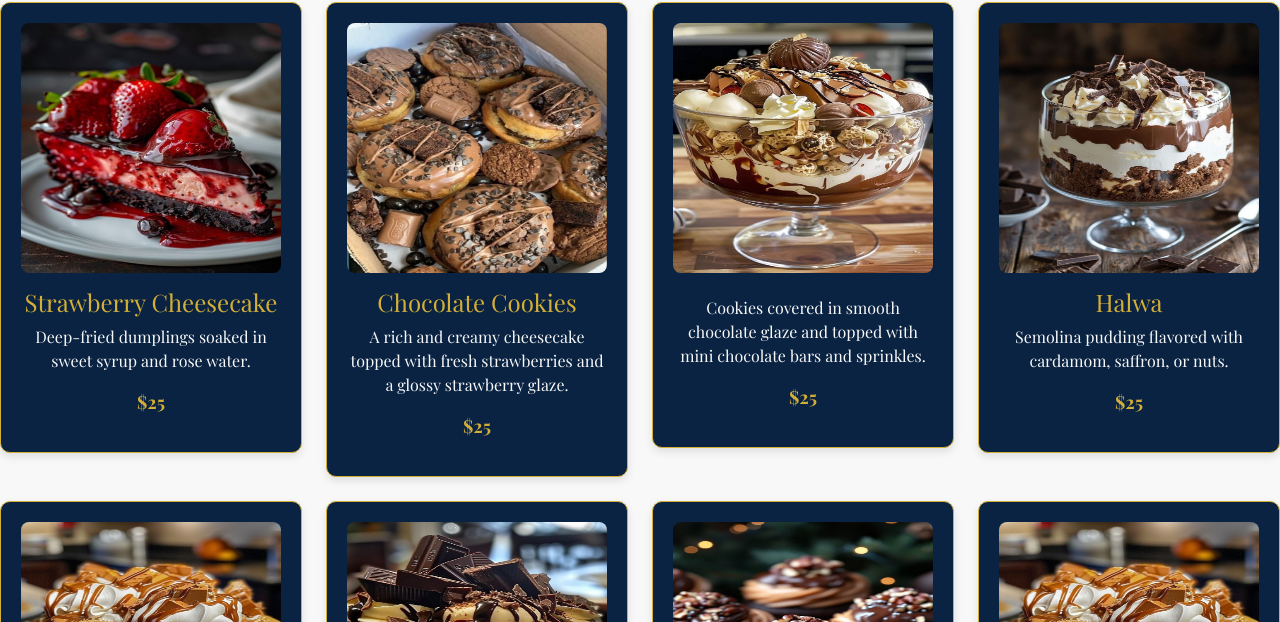
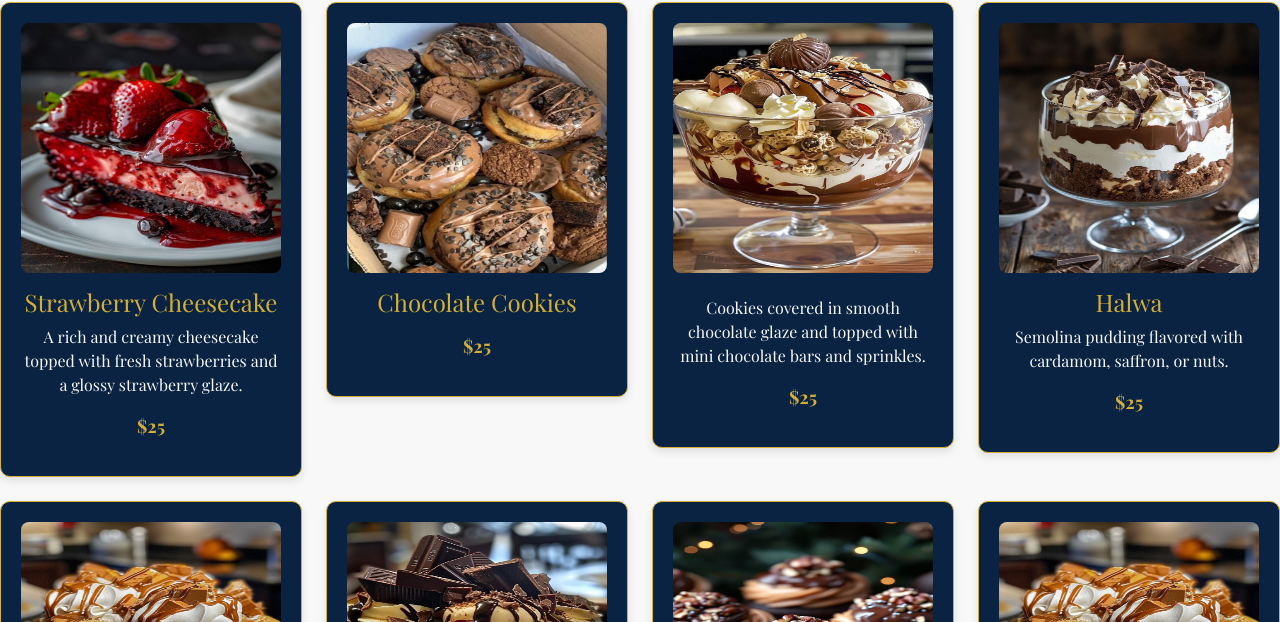
Before and after one commit to Khadija288/Vinegar-Food-Restaurant, a plain HTML site: page dessert.html in a window 1280 px wide. Shown: the part 178-800 px from the top of the page. Drawn offline with nearby package versions, Linux system fonts and the light colour scheme.

Commit message:
product description changed

```diff
--- a/dessert.html
+++ b/dessert.html
@@ -73,7 +73,7 @@
         <div class="product-card">
           <img src="./images/dessert 3.jpg" style="height: 250px;" class="img-fluid" alt="Product Image">
           <h4>Strawberry Cheesecake</h4>
-          <p>Deep-fried dumplings soaked in sweet syrup and rose water.</p>
+          <p>A rich and creamy cheesecake topped with fresh strawberries and a glossy strawberry glaze.</p>
           <p><strong class="price">$25</strong></p>
         </div>
       </div>
@@ -81,7 +81,7 @@
         <div class="product-card">
           <img src="./images/dessert 1.jpg" style="height: 250px;" class="img-fluid" alt="Product Image">
           <h4>Chocolate Cookies</h4>
-          <p>A rich and creamy cheesecake topped with fresh strawberries and a glossy strawberry glaze.</p>
+          <p></p>
           <p><strong class="price">$25</strong></p>
         </div>
       </div>
```
